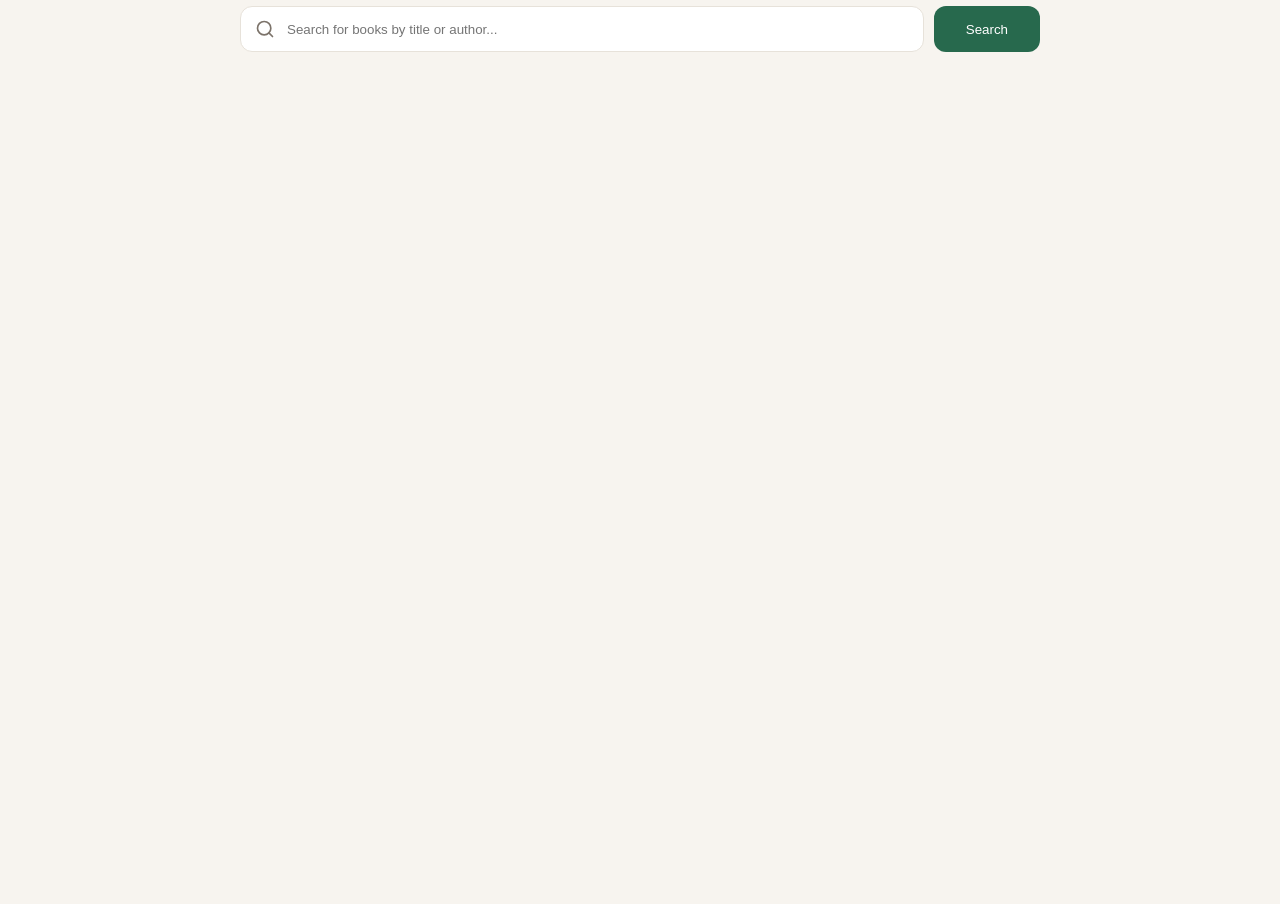
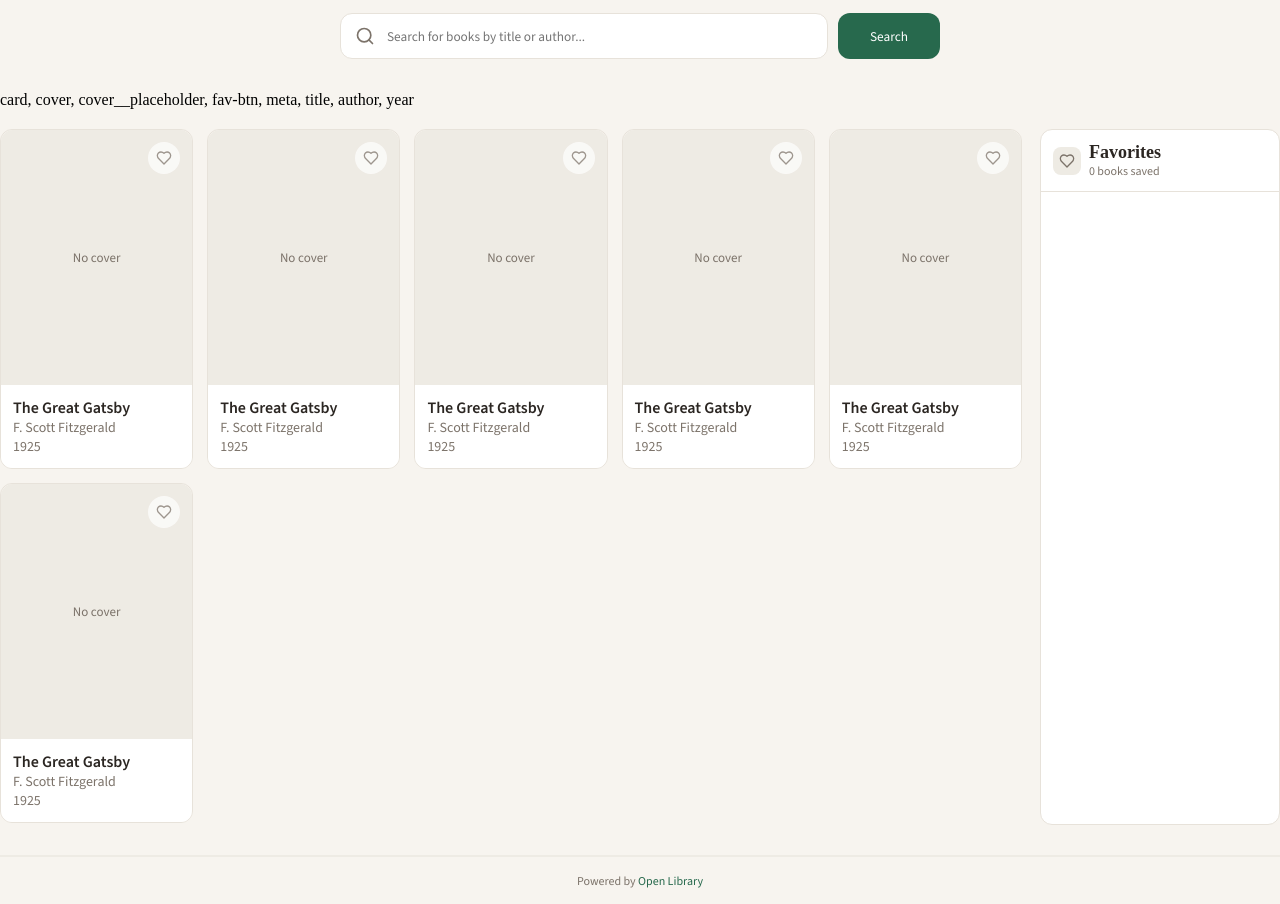
Before and after one commit to CodeAnAr4y/the-library, a website built with Vite: page index.html in a window 1280 px wide. Shown: the part 200-1104 px from the top of the page. Before the commit the page ends 800 px from the top, so only its background shows below. Built offline with nearby package versions, Linux system fonts and the light colour scheme.

Commit message:
initial books section

```diff
--- a/index.html
+++ b/index.html
@@ -50,9 +50,114 @@
           </div>
         </div>
       </div>
+      card, cover, cover__placeholder, fav-btn, meta, title, author, year
+      <div class="container flex">
+        <section id="resultsGrid" class="books-container">
+          <div class="books-grid">
+            <div class="book">
+              <div class="cover">
+                <div class="cover-placeholder">No cover</div>
+                <button class="fav-btn">
+                  <img src="/assets/heart.svg" alt="" />
+                </button>
+              </div>
+              <div class="meta">
+                <h3 class="book-title">The Great Gatsby</h3>
+                <p class="book-author">F. Scott Fitzgerald</p>
+                <p class="book-year">1925</p>
+              </div>
+            </div>
+
+            <div class="book">
+              <div class="cover">
+                <div class="cover-placeholder">No cover</div>
+                <button class="fav-btn">
+                  <img src="/assets/heart.svg" alt="" />
+                </button>
+              </div>
+              <div class="meta">
+                <h3 class="book-title">The Great Gatsby</h3>
+                <p class="book-author">F. Scott Fitzgerald</p>
+                <p class="book-year">1925</p>
+              </div>
+            </div>
+
+            <div class="book">
+              <div class="cover">
+                <div class="cover-placeholder">No cover</div>
+                <button class="fav-btn">
+                  <img src="/assets/heart.svg" alt="" />
+                </button>
+              </div>
+              <div class="meta">
+                <h3 class="book-title">The Great Gatsby</h3>
+                <p class="book-author">F. Scott Fitzgerald</p>
+                <p class="book-year">1925</p>
+              </div>
+            </div>
+
+            <div class="book">
+              <div class="cover">
+                <div class="cover-placeholder">No cover</div>
+                <button class="fav-btn">
+                  <img src="/assets/heart.svg" alt="" />
+                </button>
+              </div>
+              <div class="meta">
+                <h3 class="book-title">The Great Gatsby</h3>
+                <p class="book-author">F. Scott Fitzgerald</p>
+                <p class="book-year">1925</p>
+              </div>
+            </div>
+
+            <div class="book">
+              <div class="cover">
+                <div class="cover-placeholder">No cover</div>
+                <button class="fav-btn">
+                  <img src="/assets/heart.svg" alt="" />
+                </button>
+              </div>
+              <div class="meta">
+                <h3 class="book-title">The Great Gatsby</h3>
+                <p class="book-author">F. Scott Fitzgerald</p>
+                <p class="book-year">1925</p>
+              </div>
+            </div>
+
+            <div class="book">
+              <div class="cover">
+                <div class="cover-placeholder">No cover</div>
+                <button class="fav-btn">
+                  <img src="/assets/heart.svg" alt="" />
+                </button>
+              </div>
+              <div class="meta">
+                <h3 class="book-title">The Great Gatsby</h3>
+                <p class="book-author">F. Scott Fitzgerald</p>
+                <p class="book-year">1925</p>
+              </div>
+            </div>
+          </div>
+        </section>
+        <aside class="fav-books-container">
+          <div class="fav-title">
+            <img src="/assets/heart.svg" alt="" />
+            <div class="fav-text">
+              <h4>Favorites</h4>
+              <p class="books-count">0 books saved</p>
+            </div>
+          </div>
+          <div class="fav-list" id="favList"></div>
+        </aside>
+      </div>
     </div>
 
-    <footer></footer>
+    <footer>
+      <p>
+        Powered by
+        <a href="#">Open Library</a>
+      </p>
+    </footer>
     <script type="module" src="/src/main.js"></script>
   </body>
 </html>
--- a/src/style.css
+++ b/src/style.css
@@ -18,6 +18,9 @@
   --secondary: #eeebe4;
   --shadow: #c4b8a8;
   --favorite: #eaf0ed;
+
+  --ff: "Source Sans 3", system-ui, -apple-system, Segoe UI, Roboto, Arial,
+    sans-serif;
 }
 
 :root[data-theme="dark"] {
@@ -48,6 +51,7 @@ p {
   margin: 0;
   padding: 0;
   color: var(--text);
+  font-family: var(--ff);
 }
 
 button {
@@ -63,12 +67,12 @@ body {
 }
 
 .container {
-  max-width: 1200px;
+  max-width: 1400px;
   margin: 0 auto;
 }
 
 .search-container {
-  max-width: 800px;
+  max-width: 600px;
   margin: 0 auto;
   display: flex;
   align-items: center;
@@ -111,6 +115,11 @@ header {
   align-items: center;
   border-radius: 8px;
   padding: 6px;
+}
+
+/* Main */
+.main {
+  padding-bottom: 32px;
 }
 
 /* Search */
@@ -158,6 +167,7 @@ header {
   border: none;
   outline: none;
   width: 100%;
+  font-family: var(--ff);
 }
 
 .input-container button {
@@ -165,4 +175,124 @@ header {
   border-radius: 12px;
   color: var(--white);
   background-color: var(--green);
+  font-family: var(--ff);
 }
+
+/* Resulted books */
+.flex {
+  display: grid;
+  grid-template-columns: 1fr 240px;
+  gap: 18px;
+  margin-top: 20px;
+  align-items: start;
+}
+
+.fav-books-container {
+  background: var(--white);
+  height: 100%;
+}
+
+.books-grid {
+  display: grid;
+  grid-template-columns: repeat(5, minmax(0, 1fr));
+  gap: 14px;
+}
+
+.book {
+  border-radius: 12px;
+  overflow: hidden;
+  border: 1px solid var(--border);
+  font-family: var(--ff);
+}
+.cover {
+  position: relative;
+  border-radius: 12px 12px 0 0;
+  overflow: hidden;
+  background: var(--secondary);
+  aspect-ratio: 3 / 4;
+  display: grid;
+  place-items: center;
+}
+.cover img {
+  width: 100%;
+  height: 100%;
+  object-fit: cover;
+  display: block;
+}
+.cover-placeholder {
+  color: var(--text);
+  font-size: 13px;
+  padding: 10px;
+  text-align: center;
+}
+
+.fav-btn {
+  position: absolute;
+  right: 12px;
+  top: 12px;
+  padding: 8px;
+  border-radius: 50%;
+  background: var(--white);
+  opacity: 0.7;
+}
+
+.meta {
+  padding: 12px;
+  background: var(--white);
+}
+
+.meta h3 {
+  font-size: 16px;
+}
+
+.meta p {
+  font-size: 14px;
+}
+
+/* Favorites section */
+.fav-books-container {
+  border: 1px solid var(--border);
+  border-radius: 12px;
+}
+
+.fav-title {
+  padding: 12px;
+  display: flex;
+  gap: 8px;
+  align-items: center;
+  justify-content: start;
+  border-bottom: 1px solid var(--border);
+}
+
+.fav-title img {
+  padding: 6px;
+  border-radius: 8px;
+  background: var(--secondary);
+}
+
+.fav-title h4 {
+  font-size: 18px;
+}
+
+.fav-title p {
+  font-size: 12px;
+}
+
+/* Footer */
+footer {
+  border-top: 2px solid var(--secondary);
+  padding: 16px 0;
+  display: flex;
+  justify-content: center;
+  font-size: 12px;
+  position: inherit;
+  bottom: 0;
+  left: 0;
+  right: 0;
+  font-family: var(--ff);
+}
+
+footer a {
+  text-decoration: none;
+  color: var(--green);
+}
```
